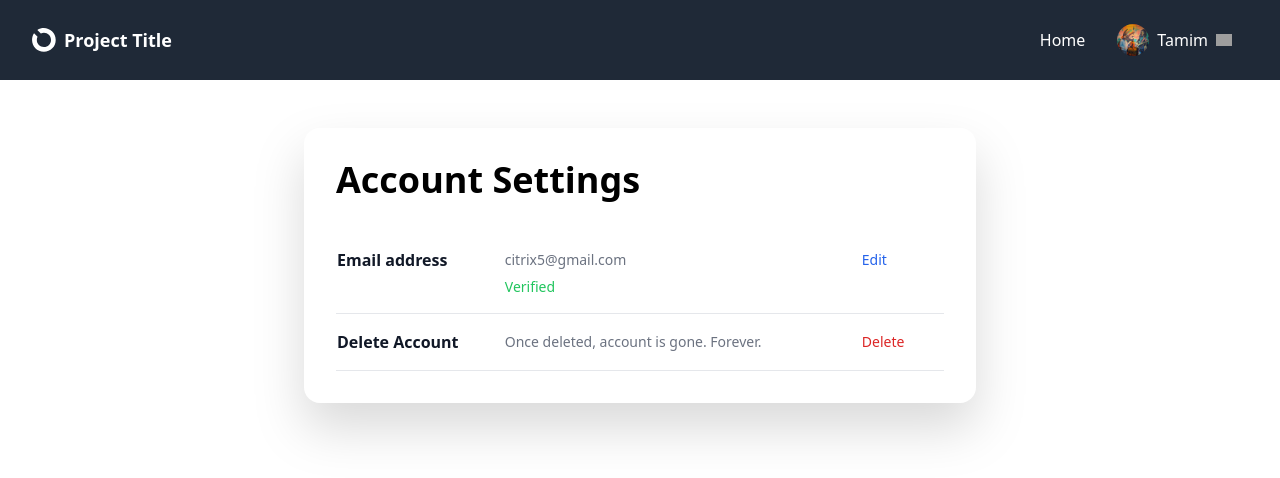
After one commit to tausif04/Django_Starter, a Django app: page /profile/settings/ in a window 1280 px wide. The commit adds this page. Shown: the top 478 px of the page. Run offline with Django 5.2, Linux system fonts and the light colour scheme; a user stored in the database is signed in; data comes from the database, SQL or seed files in the repository; both versions use the stored data as it was after the commit; some libraries are stand-ins or nearby versions; grey boxes are pictures that could not be loaded.

Commit message:
Confirmation Email done

```diff
--- /dev/null
+++ b/a_users/templates/a_users/profile_settings.html
@@ -0,0 +1,56 @@
+{% extends 'layouts/box.html' %}
+
+{% block content %}
+
+<h1 class="mb-8">Account Settings</h1>
+
+<table class="w-full text-sm text-left text-gray-500">
+    <tbody>
+        <tr>
+            <th scope="row" class="pt-4 pb-1 text-base font-bold text-gray-900">
+                Email address
+            </th>
+            <td id="email-address" class="pt-4 pb-1 px-6">
+                {% if user.email %}{{ user.email }}{% else %}No Email{% endif %}
+            </td>
+            <td class="pt-4 pb-1 px-6">
+                <a id="email-edit" class="cursor-pointer font-medium text-blue-600 hover:underline"
+                    hx-get="{% url 'profile-emailchange' %}" hx-target="#email-address" hx-swap="innerHTML">
+                    Edit
+                </a>
+            </td>
+        </tr>
+        <tr class="border-b">
+            <th scope="row" class="pb-4 font-medium text-gray-900">
+            </th>
+            <td class="px-6 pb-4">
+                {% if user.emailaddress_set.first.verified %}
+                <span class="text-green-500">Verified</span>{% else %}
+                <span class="text-amber-500">Not verified</span>
+                {% endif %}
+            </td>
+            <td class="px-6 pb-4">
+                <a href="" class="font-medium text-blue-600 hover:underline">
+                    {% if not user.emailaddress_set.first.verified %}Verify{% endif %}
+                </a>
+            </td>
+        </tr>
+
+        <tr class="border-b">
+            <th scope="row" class="py-4 text-base font-bold text-gray-900">
+                Delete Account
+            </th>
+            <td class="px-6 py-4">
+                Once deleted, account is gone. Forever.
+            </td>
+            <td class="px-6 py-4">
+                <a href="" class="font-medium text-red-600 hover:underline">
+                    Delete
+                </a>
+            </td>
+        </tr>
+    </tbody>
+</table>
+
+
+{% endblock %}
--- a/a_users/urls.py
+++ b/a_users/urls.py
@@ -5,5 +5,6 @@ urlpatterns = [
     path('',profile_view,name='profile'),
     path('edit/',profile_edit_view, name='profile-edit'),
     path('onboarding/',profile_edit_view, name="profile-onboarding"),
-
+    path('settings/',profile_settings_view, name='profile-settings'),
+    path('emailchange/',profile_emailchange, name='profile-emailchange'),
     ]
--- a/a_users/views.py
+++ b/a_users/views.py
@@ -1,7 +1,9 @@
 from django.shortcuts import render,redirect ,get_object_or_404
 from django.urls import reverse
+from allauth.account.models import EmailAddress
 from django.contrib.auth.decorators import login_required
 from django.contrib.auth.models import User
+from django.contrib import messages
 from .forms import *
 
 def profile_view(request,username=None):
@@ -33,3 +35,35 @@ def profile_edit_view(request):
 
 
     return render(request, 'a_users/profile_edit.html', {'form':form, 'onboarding': onboarding})
+
+
+@login_required
+def profile_settings_view(request):
+    return render(request,'a_users/profile_settings.html')
+
+@login_required
+def profile_emailchange(request):
+    if request.htmx:
+        form = EmailForm(instance=request.user)
+        return render(request,'partial/email_form.html',{'form': form})
+
+    if request.method == 'POST':
+        form = EmailForm(request.POST, instance=request.user)
+        if form.is_valid():
+            email = form.cleaned_data['email']
+            if User.objects.filter(email=email).exclude(id=request.user.id).exists():
+                messages.warning(request, f'{email} is already in use')
+                return redirect('profile-settings')
+
+            form.save()
+
+            # then Signal updates emailaddress and set  verified to False
+            EmailAddress.objects.add_email(request, request.user, request.user.email, confirm=True)
+            return redirect('profile-settings')
+        else:
+            messages.warning(request,'Form is not valid')
+            return redirect('profile-settings')
+
+
+
+    return redirect('home')
--- a/templates/includes/header.html
+++ b/templates/includes/header.html
@@ -27,7 +27,7 @@
                     <ul class="hoverlist [&>li>a]:justify-end">
                         <li><a href="{% url 'profile' %}">My Profile</a></li>
                         <li><a href="{% url 'profile-edit' %}">Edit Profile</a></li>
-                        <li><a href="">Settings</a></li>
+                        <li><a href="{% url 'profile-settings' %}">Settings</a></li>
                         <li><a href="{% url 'account_logout' %}">Log Out</a></li>
                     </ul>
                 </div>
```
Also changed, not shown: a_core/settings.py (+12 -1 lines), a_users/forms.py (+8 -0 lines), a_users/signals.py (+21 -16 lines), templates/partial/email_form.html (added, +10 -0 lines), db.sqlite3, 2 other files.
